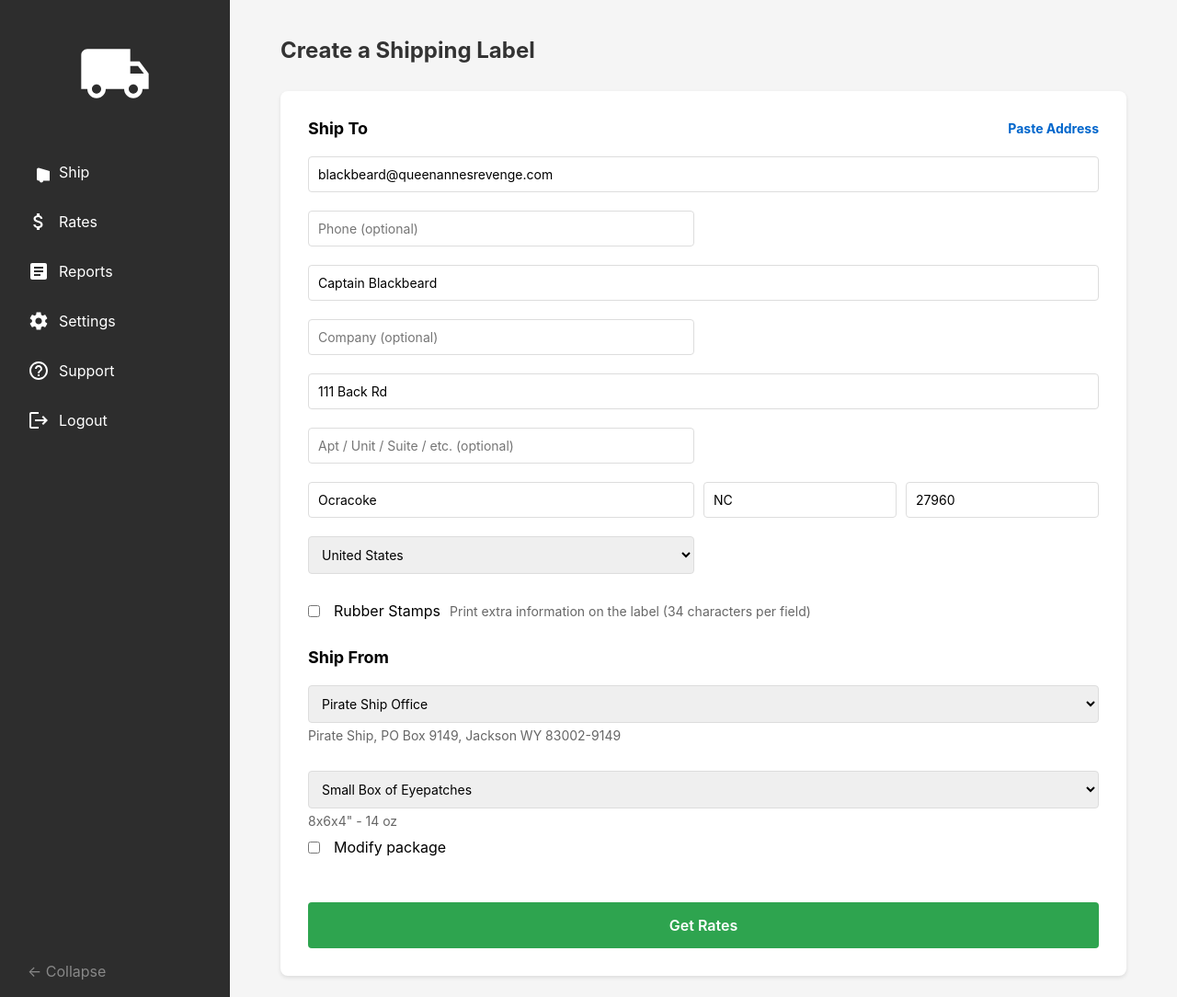
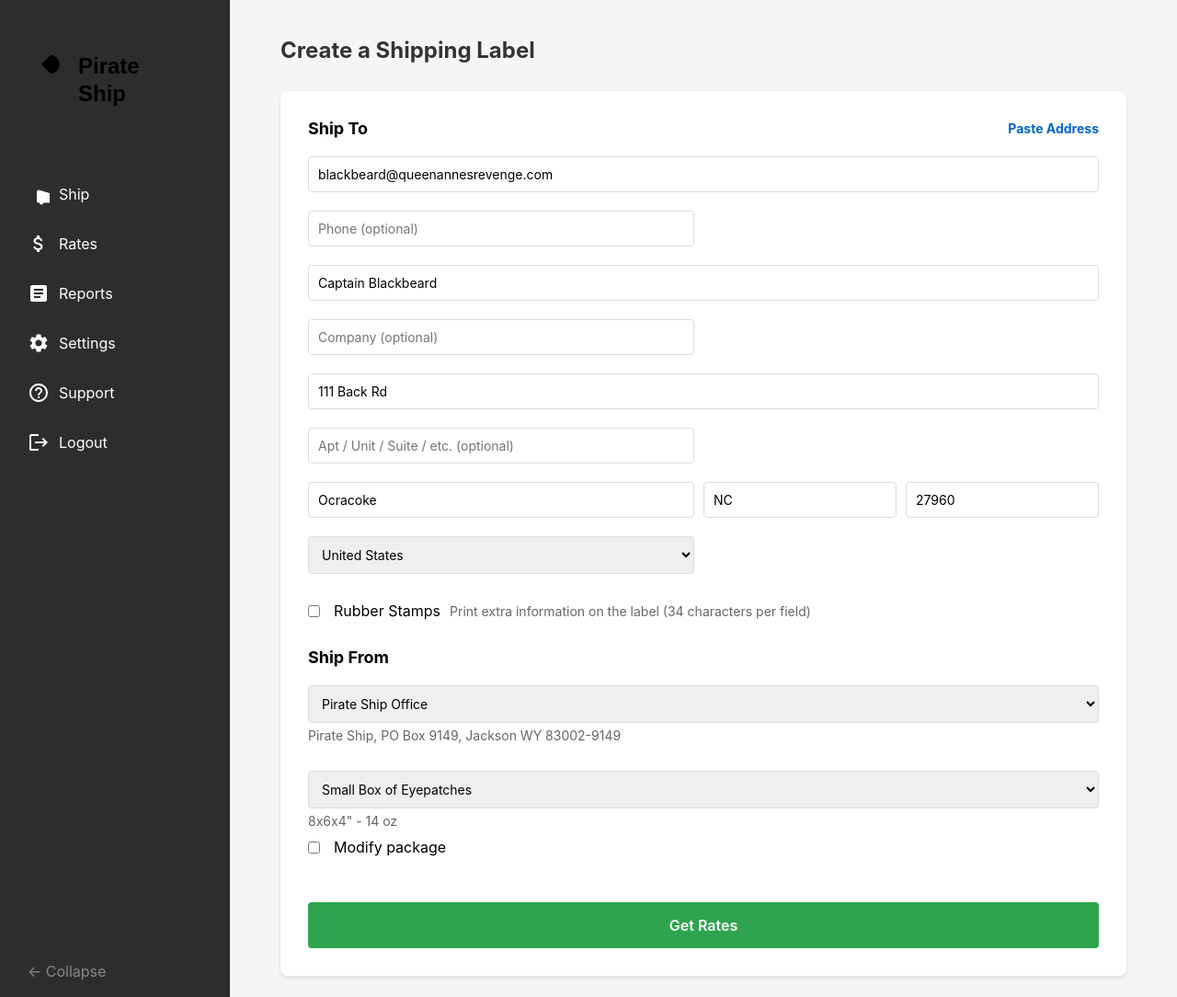
Before and after one commit to supersoon/shipping-label-creator, a plain HTML site: page index.html in a window 1280 px wide. Shown: the top 1084 px of the page at 92% size. Drawn offline with Linux system fonts and the light colour scheme.

Commit message:
Add Pirate Ship logo

```diff
--- a/index.html
+++ b/index.html
@@ -41,7 +41,7 @@
     <div class="container">
         <nav class="sidebar">
             <div class="logo">
-                <svg class="icon icon-large"><use xlink:href="#logo"></use></svg>
+                <img src="images/pirate-ship-logo.svg" alt="Pirate Ship Logo" class="logo-img">
             </div>
             <ul class="nav-items">
                 <li><svg class="icon"><use xlink:href="#ship"></use></svg> Ship</li>
--- a/styles.css
+++ b/styles.css
@@ -44,9 +44,10 @@ body {
 }
 
 .logo-img {
-    width: 80px;
-    height: 80px;
-    border-radius: 50%;
+    width: 200px;
+    height: auto;
+    fill: white;
+    color: white; /* For the SVG currentColor */
 }
 
 .nav-items {
```
Also changed, not shown: images/pirate-ship-logo.svg (added).
